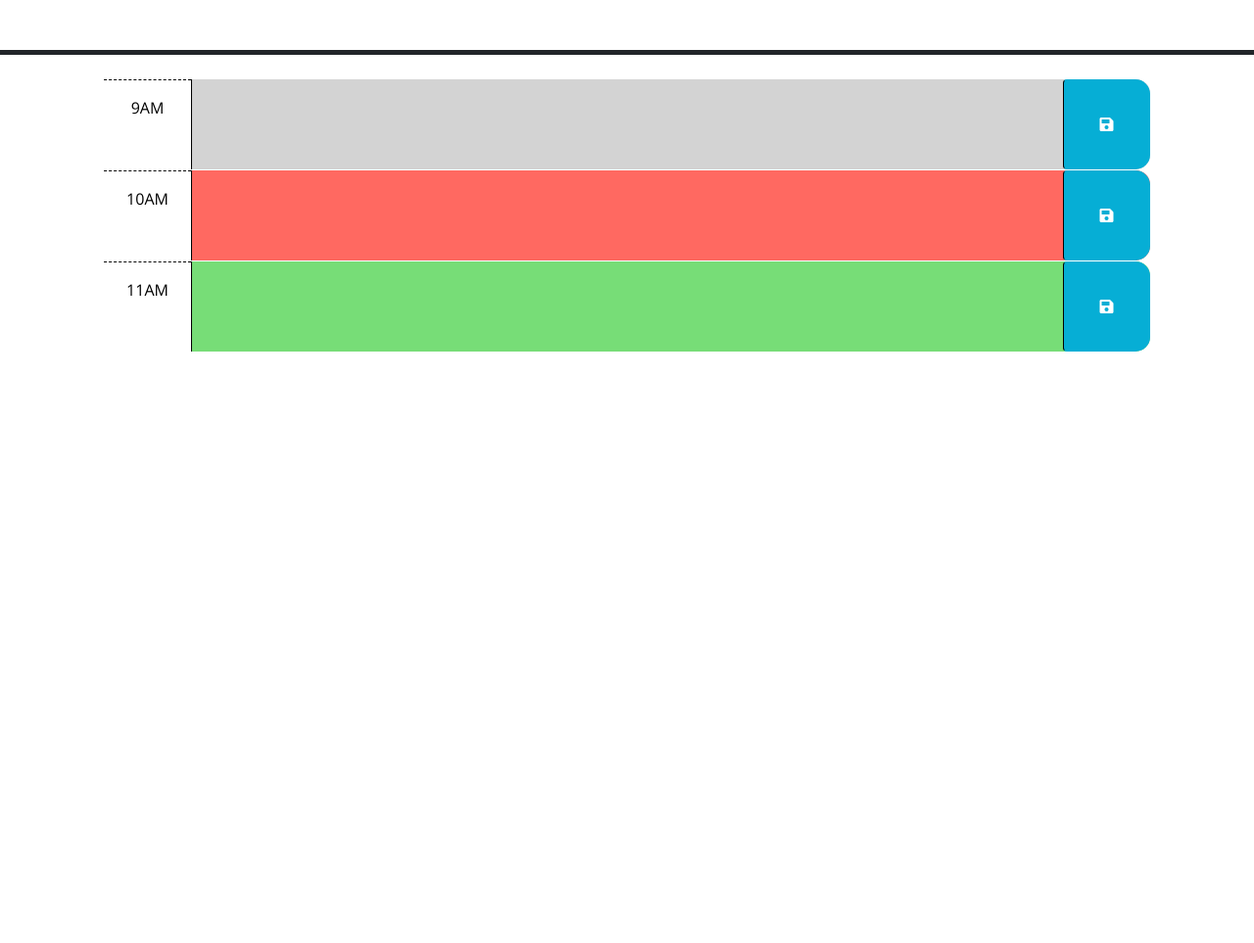
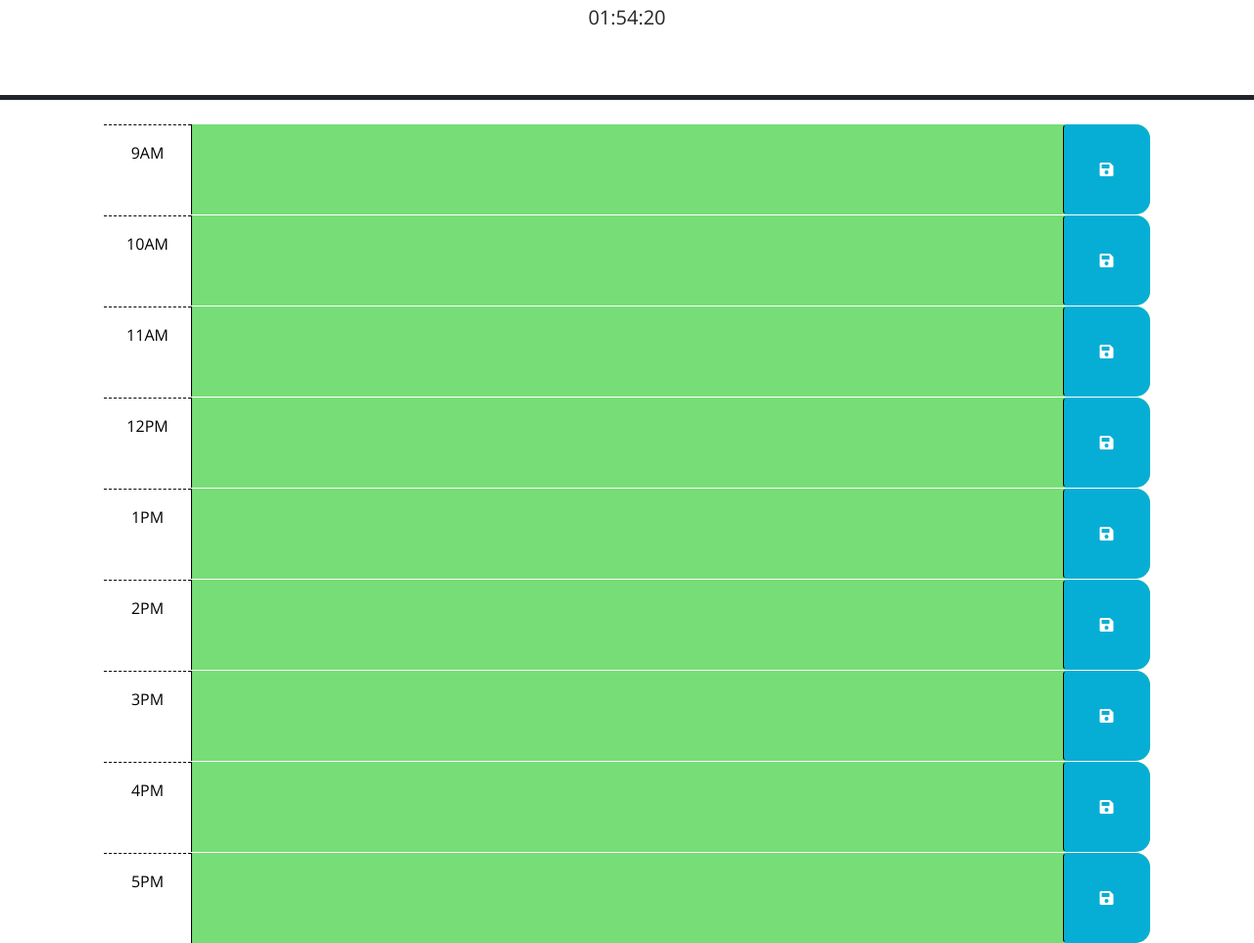
Before and after one commit to Malili05/Work-Day-Scheduler, a plain HTML site: page index.html in a window 1280 px wide. Shown: the part 176-1139 px from the top of the page at 98% size. Before the commit the page ends 800 px from the top, so only its background shows below. Drawn offline with nearby package versions, Linux system fonts and the light colour scheme; files that its build step writes are made by us from their sources.

Commit message:
added js after tutoring and removed excess html

```diff
--- a/assets/script.js
+++ b/assets/script.js
@@ -1,8 +1,72 @@
 // Wrap all code that interacts with the DOM in a call to jQuery to ensure that
 // the code isn't run until the browser has finished rendering all the elements
 // in the html.
-$(function () {
-  // TODO: Add a listener for click events on the save button. This code should
+$(document).ready(function () {
+  colorChange ();
+  renderText ();
+})
+
+
+  //grabs hour from each time slot and compares to current time
+  function colorChange () {
+    var currentHour = document.querySelectorAll('.time-block')
+    console.log(currentHour)
+    for (i = 0; i<currentHour.length; i++) {
+    var id = currentHour[i].id
+    console.log(id)
+    var blockHour = parseInt(id.split('-')[1])
+    console.log(blockHour)
+    var currentTime = dayjs().format('H')
+    console.log(currentTime)
+    if (currentTime == blockHour) {
+      currentHour[i].classList.add('present')
+
+    }
+    if (currentTime > blockHour) {
+      currentHour[i].classList.add('past')
+
+    }
+    if (currentTime < blockHour) {
+      currentHour[i].classList.add('future')
+
+    }
+    }
+}
+  // retrieves items from local storage to correct text areas.
+  function renderText() {
+  var currentHour = document.querySelectorAll('.time-block')
+  console.log(currentHour)
+  for (i = 0; i<currentHour.length; i++) {
+  var id = currentHour[i].id
+  console.log(id)
+  var savedText = localStorage.getItem(id)
+  currentHour[i].children[1].value = savedText
+
+  }
+  }
+
+  // saves text area to local storage
+  $("button").click(function(event) {
+  console.log("click")
+  console.log(event.currentTarget)
+  var textArea = event.currentTarget.previousElementSibling
+  console.log(textArea.value)
+  var id = event.currentTarget.parentElement.id
+  localStorage.setItem(id, textArea.value)
+})
+
+
+
+
+   // TODO: Add code to display the current date in the header of the page.
+  $('#currentDay').text(dayjs().format('hh:mm:s'))
+
+
+
+
+
+
+  // TODO: Add a listecodner for click events on the save button. This e should
   // use the id in the containing time-block as a key to save the user input in
   // local storage. HINT: What does `this` reference in the click listener
   // function? How can DOM traversal be used to get the "hour-x" id of the
@@ -18,6 +82,9 @@
   // TODO: Add code to get any user input that was saved in localStorage and set
   // the values of the corresponding textarea elements. HINT: How can the id
   // attribute of each time-block be used to do this?
-  //
-  // TODO: Add code to display the current date in the header of the page.
-});
+
+
+
+// //$("button").click(function() {
+//   console.log("click")
+//   var saveItem = $('input[name='
--- a/index.html
+++ b/index.html
@@ -18,7 +18,7 @@
       href="https://fonts.googleapis.com/css?family=Open+Sans&display=swap"
       rel="stylesheet"
     />
-    <link rel="stylesheet" href="style.css" />
+    <link rel="stylesheet" href="./assets/style.css" />
     <title>Work Day Scheduler</title>
   </head>
 
@@ -29,18 +29,8 @@
       <p id="currentDay" class="lead"></p>
     </header>
     <div class="container-lg px-5">
-      <!-- Use class for "past", "present", and "future" to apply styles to the
-        time-block divs accordingly. The javascript will need to do this by
-        adding/removing these classes on each div by comparing the hour in the
-        id to the current hour. The html provided below is meant to be an example
-        demonstrating how the css provided can be leveraged to create the
-        desired layout and colors. The html below should be removed or updated
-        in the finished product. Remember to delete this comment once the
-        code is implemented.
-        -->
 
-      <!-- Example of a past time block. The "past" class adds a gray background color. -->
-      <div id="hour-9" class="row time-block past">
+      <div id="hour-9" class="row time-block">
         <div class="col-2 col-md-1 hour text-center py-3">9AM</div>
         <textarea class="col-8 col-md-10 description" rows="3"> </textarea>
         <button class="btn saveBtn col-2 col-md-1" aria-label="save">
@@ -48,8 +38,7 @@
         </button>
       </div>
 
-      <!-- Example of a a present time block. The "present" class adds a red background color. -->
-      <div id="hour-10" class="row time-block present">
+      <div id="hour-10" class="row time-block">
         <div class="col-2 col-md-1 hour text-center py-3">10AM</div>
         <textarea class="col-8 col-md-10 description" rows="3"> </textarea>
         <button class="btn saveBtn col-2 col-md-1" aria-label="save">
@@ -57,14 +46,62 @@
         </button>
       </div>
 
-      <!-- Example of a future time block. The "future" class adds a green background color. -->
-      <div id="hour-11" class="row time-block future">
+      <div id="hour-11" class="row time-block">
         <div class="col-2 col-md-1 hour text-center py-3">11AM</div>
         <textarea class="col-8 col-md-10 description" rows="3"> </textarea>
         <button class="btn saveBtn col-2 col-md-1" aria-label="save">
           <i class="fas fa-save" aria-hidden="true"></i>
         </button>
       </div>
+
+      <div id="hour-12" class="row time-block">
+        <div class="col-2 col-md-1 hour text-center py-3">12PM</div>
+        <textarea class="col-8 col-md-10 description" rows="3"> </textarea>
+        <button class="btn saveBtn col-2 col-md-1" aria-label="save">
+          <i class="fas fa-save" aria-hidden="true"></i>
+        </button>
+      </div>
+
+      <div id="hour-13" class="row time-block">
+        <div class="col-2 col-md-1 hour text-center py-3">1PM</div>
+        <textarea class="col-8 col-md-10 description" rows="3"> </textarea>
+        <button class="btn saveBtn col-2 col-md-1" aria-label="save">
+          <i class="fas fa-save" aria-hidden="true"></i>
+        </button>
+      </div>
+
+      <div id="hour-14" class="row time-block">
+        <div class="col-2 col-md-1 hour text-center py-3">2PM</div>
+        <textarea class="col-8 col-md-10 description" rows="3"> </textarea>
+        <button class="btn saveBtn col-2 col-md-1" aria-label="save">
+          <i class="fas fa-save" aria-hidden="true"></i>
+        </button>
+      </div>
+
+      <div id="hour-15" class="row time-block">
+        <div class="col-2 col-md-1 hour text-center py-3">3PM</div>
+        <textarea class="col-8 col-md-10 description" rows="3"> </textarea>
+        <button class="btn saveBtn col-2 col-md-1" aria-label="save">
+          <i class="fas fa-save" aria-hidden="true"></i>
+        </button>
+      </div>
+
+      <div id="hour-16" class="row time-block">
+        <div class="col-2 col-md-1 hour text-center py-3">4PM</div>
+        <textarea class="col-8 col-md-10 description" rows="3"> </textarea>
+        <button class="btn saveBtn col-2 col-md-1" aria-label="save">
+          <i class="fas fa-save" aria-hidden="true"></i>
+        </button>
+      </div>
+
+      <div id="hour-17" class="row time-block">
+        <div class="col-2 col-md-1 hour text-center py-3">5PM</div>
+        <textarea class="col-8 col-md-10 description" rows="3"> </textarea>
+        <button class="btn saveBtn col-2 col-md-1" aria-label="save">
+          <i class="fas fa-save" aria-hidden="true"></i>
+        </button>
+      </div>
+
 
     <script src="https://code.jquery.com/jquery-3.4.1.min.js"></script>
     <script
@@ -73,6 +110,6 @@
       crossorigin="anonymous"
     ></script>
 
-    <script src="script.js"></script>
+    <script src="./assets/script.js"></script>
   </body>
 </html>
```
